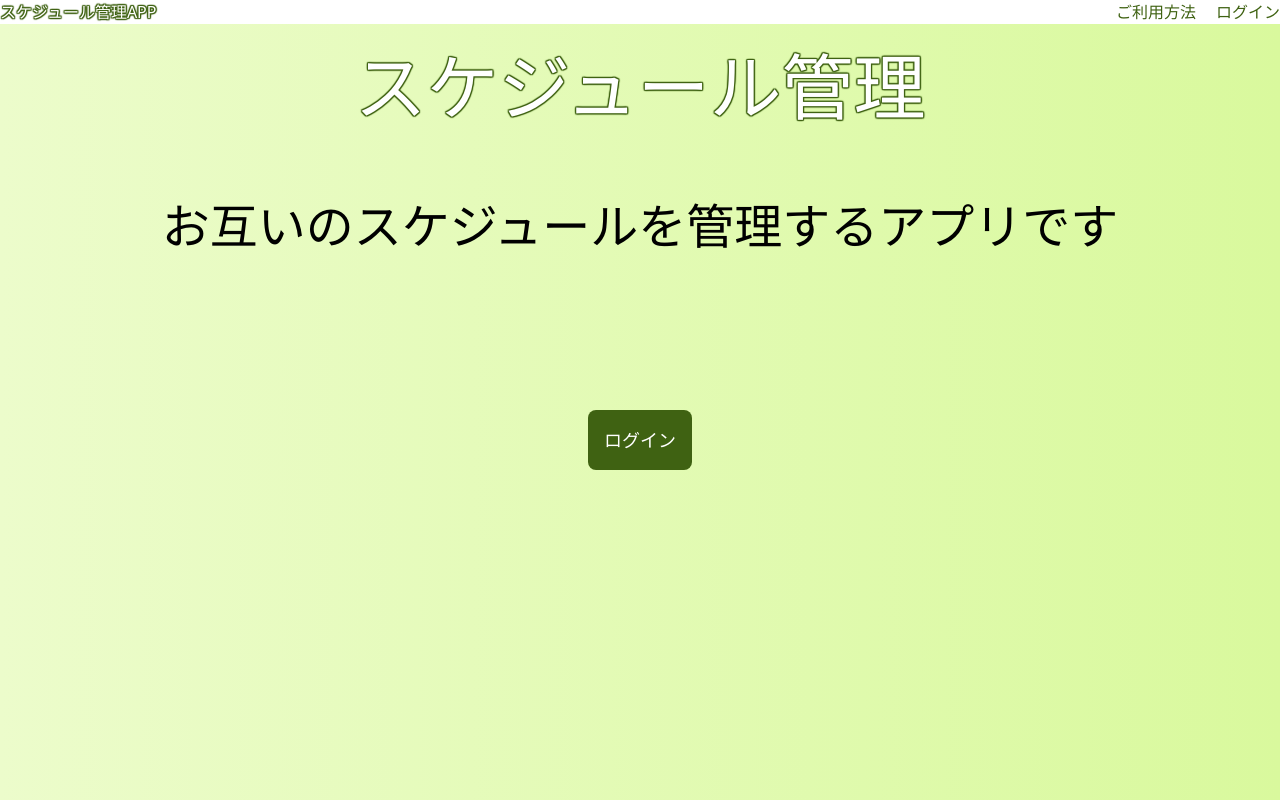
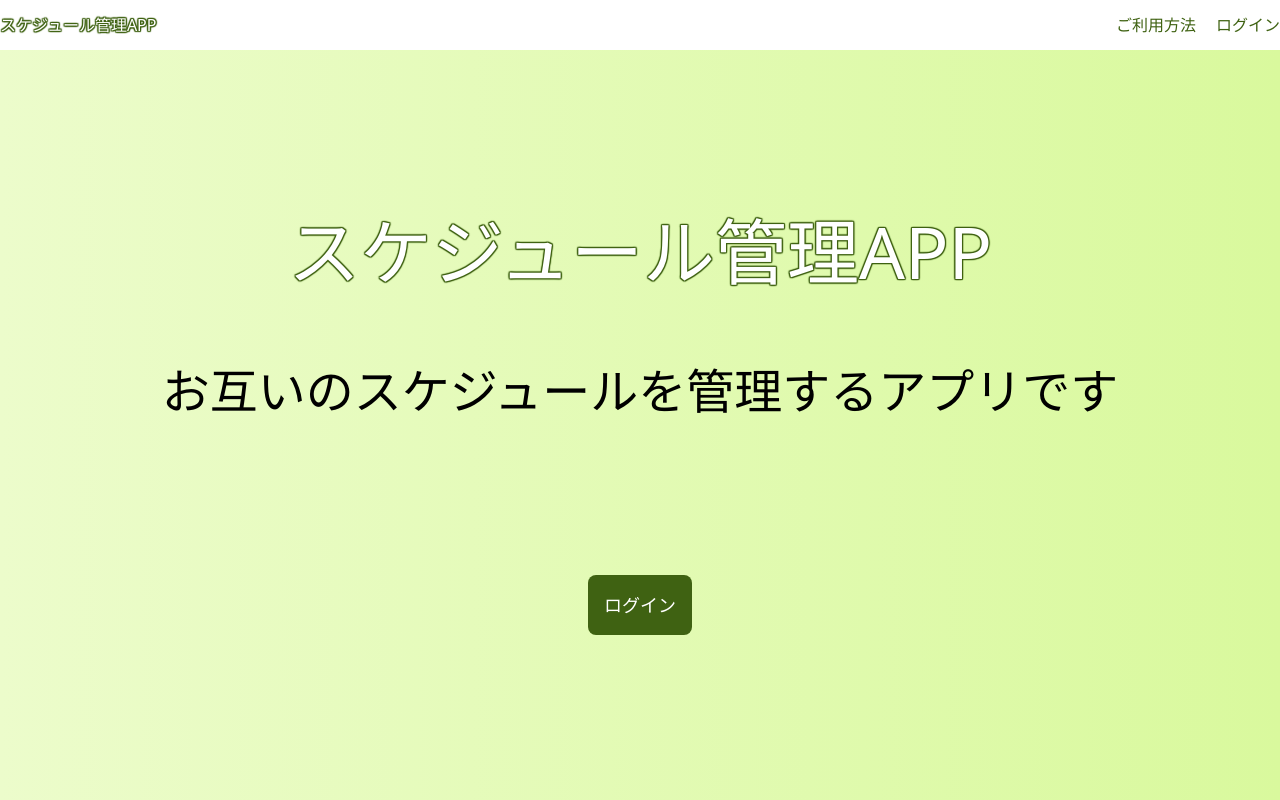
Before and after one commit to Hashimoto-Noriaki/next-calender-project, a Next.js app: page /TopPage in a window 1280 px wide. Built offline with nearby package versions, Linux system fonts and the light colour scheme.

Commit message:
Topページ作成のリファクタリング

```diff
--- /dev/null
+++ b/src/components/atoms/PrimaryBtn.tsx
@@ -0,0 +1,14 @@
+import { ReactNode } from "react";
+
+type PropsType = {
+    children: ReactNode
+}
+
+export const PrimaryBtn = ({ children }: PropsType) => {
+
+    return (
+        <button className="bg-lime-800 text-white p-4 text-lg rounded-lg">
+            { children }
+        </button>
+    )
+}
--- /dev/null
+++ b/src/components/templates/NotLoginLayout.tsx
@@ -0,0 +1,26 @@
+import { ReactNode } from "react";
+
+type PropsType = {
+  children: ReactNode
+}
+
+export const NotLoginLayout = ({ children }: PropsType) => {
+  return (
+    <div className="relative">
+      <header className="bg-white leading-[50px] fixed top-0 left-0 right-0">
+        <div className="container mx-auto flex justify-between">
+          <p className="logo">スケジュール管理APP</p>
+          <nav>
+            <ul className="flex gap-5 text-lime-800">
+              <li>ご利用方法</li>
+              <li>ログイン</li>
+            </ul>
+          </nav>
+        </div>
+      </header>
+      <main className="pt-[50px] bg-gradient-to-r from-lime-100 to-lime-200 h-screen flex flex-col justify-center items-center">
+        {children}
+      </main>
+    </div>
+  );
+}
--- a/src/pages/TopPage.tsx
+++ b/src/pages/TopPage.tsx
@@ -1,34 +1,19 @@
-import React from 'react'
+import { PrimaryBtn } from "../components/atoms/PrimaryBtn";
+import { NotLoginLayout } from "../components/templates/NotLoginLayout";
 
 export const TopPage = () => {
   return (
-      <div className="relative">
-        <header className="bg-white line-height:50px; fixed top-0 left-0 right-0">
-          <div className="container mx-auto flex justify-between">
-            <p className="logo">スケジュール管理APP</p>
-            <nav>
-              <ul className="flex gap-5 text-lime-800">
-                <li>ご利用方法</li>
-                <li>ログイン</li>
-              </ul>
-            </nav>
-          </div>
-        </header>
-        <main className="pt-[50px] bg-gradient-to-r from-lime-100 to-lime-200 h-screen">
+    <NotLoginLayout>
       <div className="text-center">
-                <h1 className="text-7xl logo">スケジュール管理</h1>
+        <h1 className="text-7xl logo">スケジュール管理APP</h1>
         <p className="pt-[10vh] text-5xl">
           お互いのスケジュールを管理するアプリです
         </p>
         <div className="pt-[20vh]">
-                    <button className="bg-lime-800 text-white p-4 text-lg rounded-lg">
-                        ログイン
-                    </button>
+          <PrimaryBtn>ログイン</PrimaryBtn>
         </div>
       </div>
-        </main>
-      </div>
+    </NotLoginLayout>
   );
 }
-
 export default TopPage;
```
Lines whose indentation alone changed are shown as unchanged.
